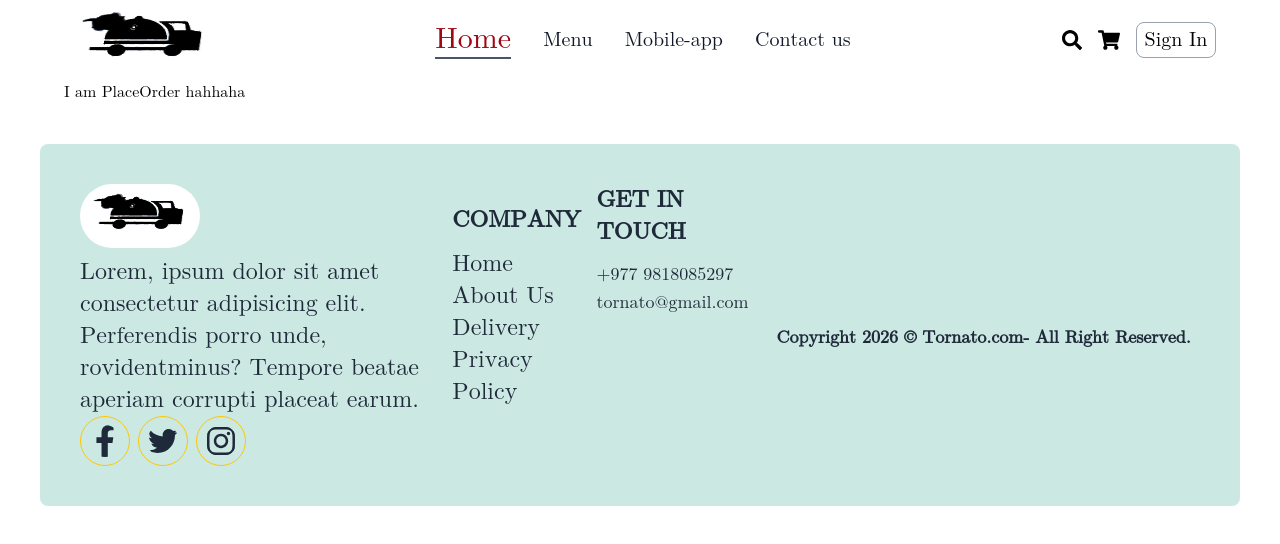
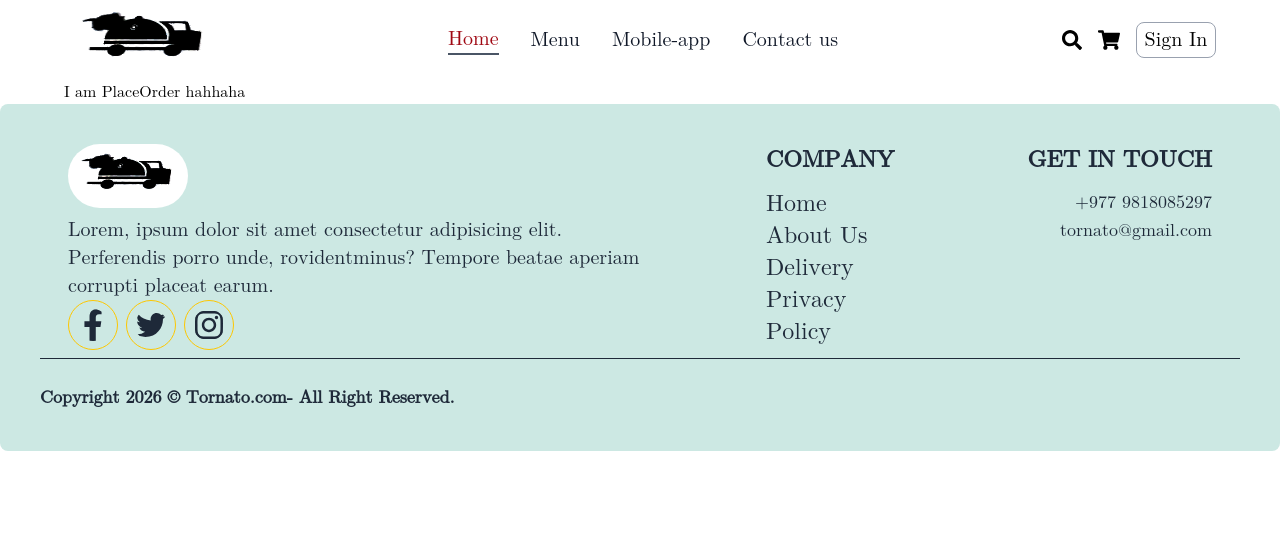
Before and after one commit to alishasedai/FoodDisplay, a React (Vite) app: page /place_order in a window 1280 px wide. Shown: the top 544 px of the page. Built offline with nearby package versions, Linux system fonts and the light colour scheme.

Commit message:
update footer successfully

```diff
--- a/src/components/ExploreMenu.jsx
+++ b/src/components/ExploreMenu.jsx
@@ -4,22 +4,25 @@ import { menu_list } from '../assets/assests'
 const ExploreMenu = ({category,setCategory}) => {
 
   return (
-    <div className=' w-full gap-2 flex flex-col items-start justify-center'>
+    <div className=' w-full h-70 gap-2 flex flex-col items-start justify-center'>
       <h1 className='font-extrabold text-xl md:text-2xl '>Explore Menu</h1>
-      <p className='md:text-md text-sm'>Choose from a diverse menu featuring a delectable array of dishes
+      <p className='md:text-xl text-sm'>Choose from a diverse menu featuring a delectable array of dishes
         Our mission is to satisfy customers
       </p>
-      <div className='w-full h-[17vh] md:h-[30vh] flex md:gap-10 gap-1 overflow-x-auto items-center  text-center'>
+      <div className='w-full h-[30vh] md:h-[40vh] flex md:gap-10 gap-1 overflow-x-auto overflow-y-hidden  items-center  text-center'>
         {menu_list.map((item,index) => {
           return <div onClick={() => setCategory(prev => prev===item.menu_name ? "all" : item.menu_name)} className='h-30 w-30 flex  flex-col items-center justify-start gap-1 shrink-0 ' key={index}>
-
-            <img  src={item.menu_image} className={` ${category === item.menu_name ? "border-5 border-red-400" : ""} md:h-30 h-20 w-20 md:w-30 object-cover bg-red-900 rounded-full cursor-pointer`} alt="item" />
+      <img
+        src={item.menu_image}
+        className={`w-24 h-24 md:w-32 md:h-32 rounded-full object-cover flex-shrink-0 ${category === item.menu_name ?" border-4 border-red-400" : ""}` }
+        alt=""
+      />
             <p className='md:text-xl text-sm font-extrabold text-gray-500'>{item.menu_name}</p>
           </div>
         })}
 
       </div>
-      <hr className='h-8 '/>
+      <hr className=''/>
     </div>
   )
 }
--- a/src/components/Footer.jsx
+++ b/src/components/Footer.jsx
@@ -6,19 +6,19 @@ import { IoLogoTwitter } from "react-icons/io5";
 
 const Footer = () => {
   return (
-    <div className='flex flex-col md:flex-row m-10 items-center md:p-10 p-3 rounded-lg  text-gray-800 text-lg bg-[#cce8e3]'>
-      <div className='flex md:justify-between  md:flex-row flex-col'>
-        <div className='md:w-1/2 w-full leftss'>
+    <div className='flex flex-col md:p-10 p-5 rounded-lg  text-gray-800 text-lg bg-[#cce8e3]'>
+      <div className='flex pr-7 pl-7 md:justify-between md:flex-row flex-col'>
+        <div className='md:w-1/2  w-full leftss'>
             <img src={assets.logo} alt="" className=' h-16 w-30 bg-white rounded-full mb-2'/>
-            <p className='md:text-2xl text-lg'>Lorem, ipsum dolor sit amet consectetur adipisicing elit. Perferendis porro unde, rovidentminus? Tempore beatae aperiam corrupti placeat earum.</p>
-            <div className='social-icons gap-2 w-1/2 flex  gap-1'>
+            <p className='md:text-xl text-md'>Lorem, ipsum dolor sit amet consectetur adipisicing elit. Perferendis porro unde, rovidentminus? Tempore beatae aperiam corrupti placeat earum.</p>
+            <div className='social-icons gap-2 w-1/2 flex '>
                <FaFacebookF size={50} className='border border-yellow-400 rounded-full p-2'/>
                <IoLogoTwitter size={50} className='border border-yellow-400 rounded-full p-2 '/>
                <FaInstagram size={50} className='border border-yellow-400 rounded-full p-2'/>
 
             </div>
         </div>
-        <div className=' w-[120px] centersDiv mt-5 mb-5'>
+        <div className=' w-[120px] centersDiv '>
             <h2 className='md:text-2xl text-xl font-bold mb-3'>COMPANY</h2>
             <ul className='md:text-2xl text-lg'>
                 <li>Home </li>
@@ -27,7 +27,7 @@ const Footer = () => {
                 <li>Privacy Policy</li>
             </ul>
         </div>
-        <div className='rightDivs w-[180px]'>
+        <div className='rightDivs w-50 md:text-right'>
             <h2 className='text-2xl font-bold mb-3'>GET IN TOUCH</h2>
             <ul>
                 <li>+977 9818085297</li>
@@ -36,7 +36,7 @@ const Footer = () => {
         </div>
       </div>
 
-      <hr className=''/>
+      <hr className='mt-2'/>
 
       <p className='mt-6 w-full font-extrabold'>Copyright 2026 &copy; Tornato.com- All Right Reserved.</p>
     </div>
--- a/src/components/Header.jsx
+++ b/src/components/Header.jsx
@@ -4,7 +4,7 @@ import { assets } from '../assets/assests'
 const Header = () => {
   return (
     <div
-      className="h-[45vh] w-full flex items-start justify-center"
+      className="h-[45vh] md:h-[64vh] w-full flex items-start justify-center"
     //   style={{ backgroundImage: `url(${assets.bg})` }}
     >
       <div style={{ backgroundImage: `url(${assets.bg})` }} className="text-white h-[40vh] md:h-[60vh] md:w-full bg-black/50 p-6 rounded-xl bg-cover  ">
--- a/src/components/Navbar.jsx
+++ b/src/components/Navbar.jsx
@@ -36,7 +36,7 @@ const[open,setOpen] = useState(false);
 >
 
     <MdClose className='md:hidden absolute top-0 bg-green-900 rounded-full right-0 text-white p-1' onClick={() => setOpen(prev => !prev)} size={30}/>
-        <li onClick={() => setMenu("home")} className={`cursor-pointer text-3xl ${menu === "home" ? "border-b-2 border-gray-600 text-red-800" : ""}`}>Home</li>
+        <li onClick={() => setMenu("home")} className={`cursor-pointer  ${menu === "home" ? "border-b-2 border-gray-600 text-red-800" : ""}`}>Home</li>
         <li onClick={() => setMenu("menu")} className={`cursor-pointer  ${menu === "menu" ? "border-b-2 border-gray-600 text-red-800" : ""}`} >Menu</li>
         <li onClick={() => setMenu("mobile-app")} className={`cursor-pointer  ${menu === "mobile-app" ? "border-b-2 border-gray-600 text-red-800" : ""}`}>Mobile-app</li>
         <li onClick={() => setMenu("contact")} className={`cursor-pointer   ${menu === "contact" ? "border-b-2 border-gray-600 text-red-800" : ""}`}>Contact us</li>
```
